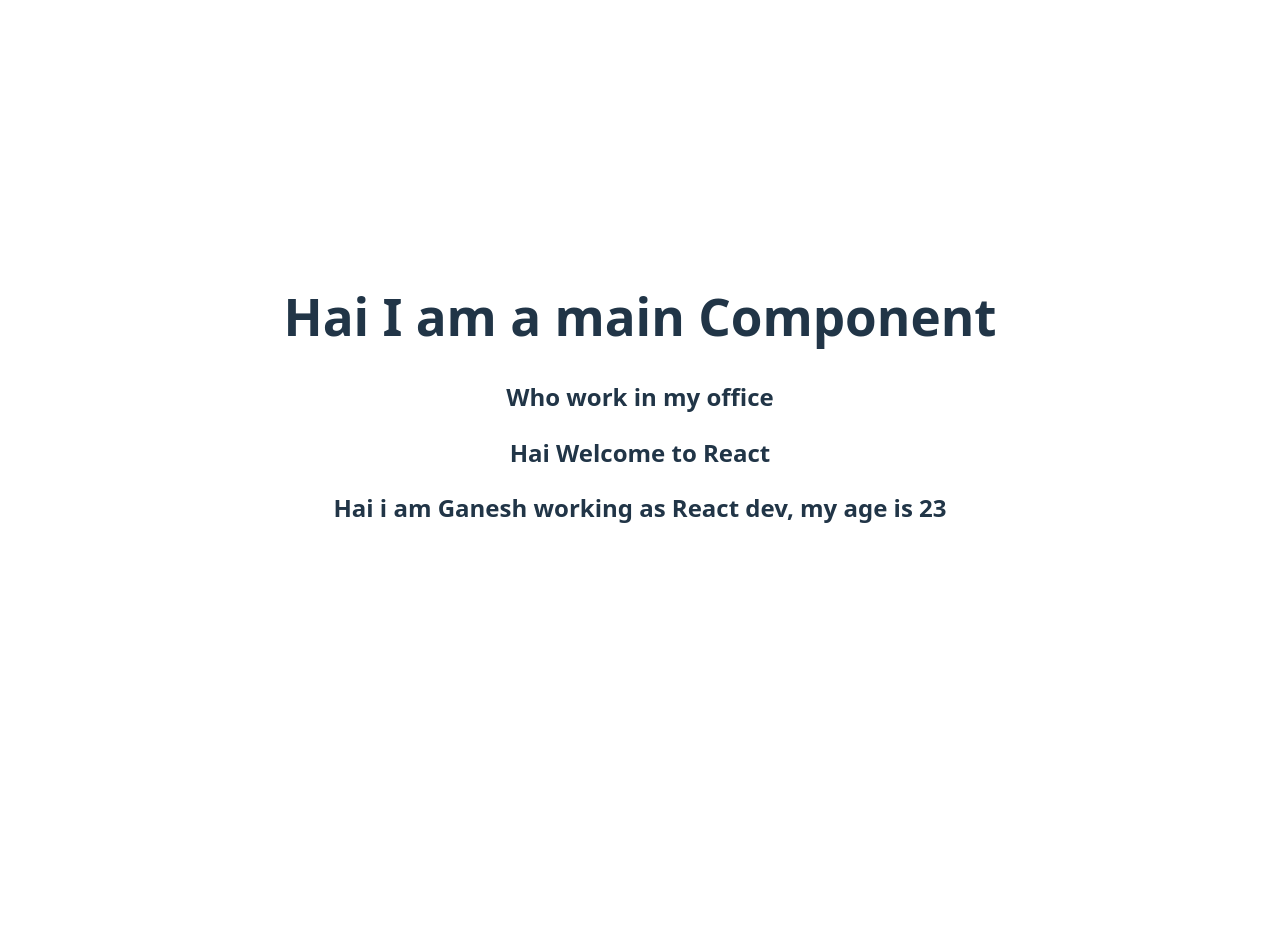
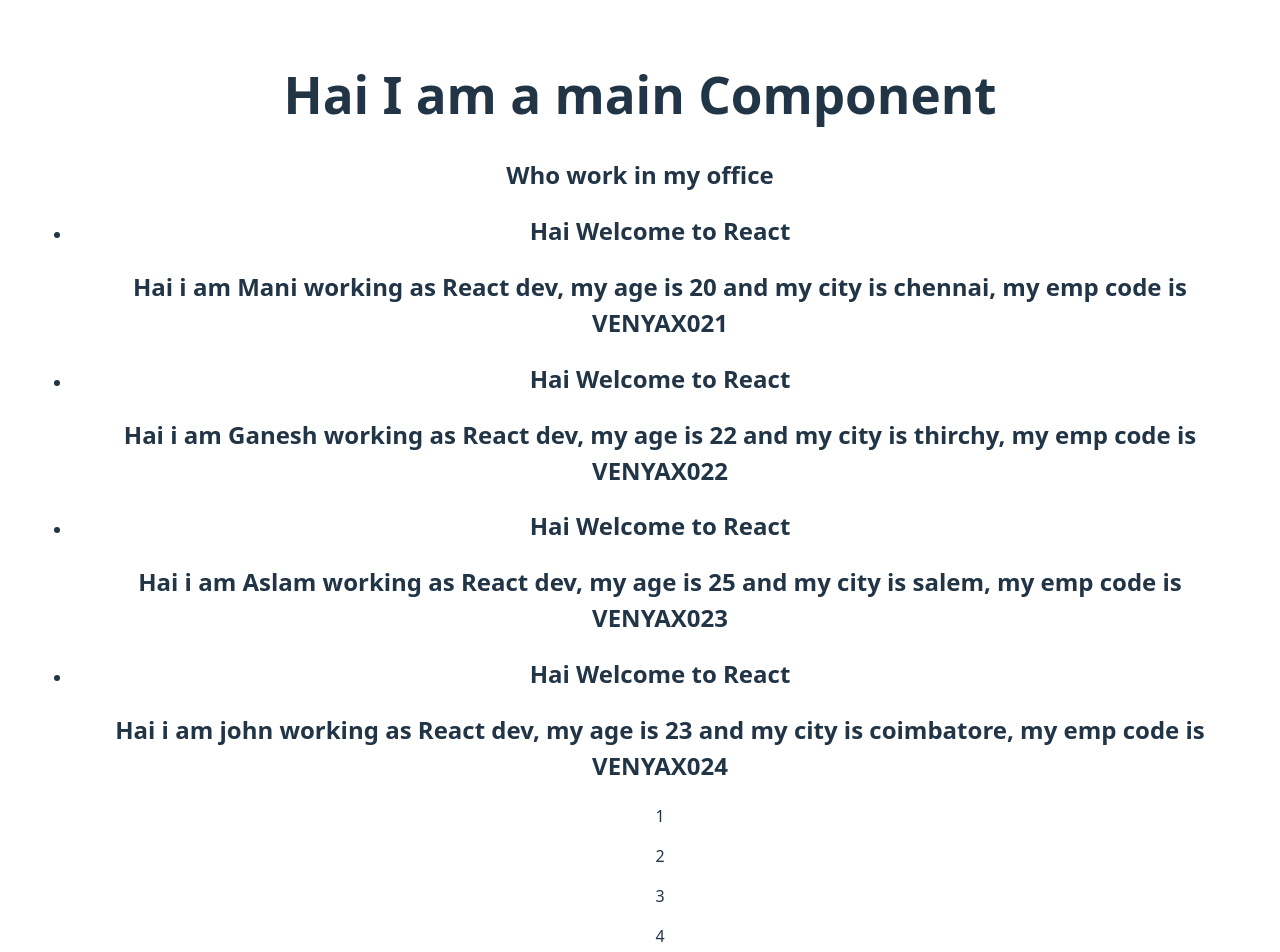
Before and after one commit to haamid122/React_Besant_6Pm, a React (Vite) app in the folder my-app/: page / in a window 1280 px wide. Shown: the top 952 px of the page. Before the commit the page ends 800 px from the top, so only its background shows below. Built offline with nearby package versions, Linux system fonts and the light colour scheme.

Commit message:
second commit

```diff
--- a/my-app/src/components/Employee.jsx
+++ b/my-app/src/components/Employee.jsx
@@ -3,9 +3,10 @@
 function Employee(props) {
 
      // Destructuring - object destructuring
+  const {empDetails} = props;
+  const { empName, age, city, empCode } = empDetails;
 
-  const { empName, age } = props;
-  const text = `Hai i am ${empName} working as React dev, my age is ${age}`;
+  const text = `Hai i am ${empName} working as React dev, my age is ${age} and my city is ${city}, my emp code is ${empCode}`;
 
   return (
     <>
--- a/my-app/src/components/Office.jsx
+++ b/my-app/src/components/Office.jsx
@@ -1,16 +1,83 @@
-import React from 'react'
-import Employee from './Employee.jsx'
+import React from "react";
+import Employee from "./Employee.jsx";
 
 function Office() {
-    const empName = "Ganesh";
-    // const age = "21";
+  // const empName = "Ganesh";
+  // const age = "21";
+
+  const empDetails = {
+    empName: "Mani",
+    age: "20",
+    city: "chennai",
+    empCode: "VENYAX021",
+  };
+
+  const isEmployeeCameToOffice = false;
+
+  const empList = [
+    {
+      empName: "Mani",
+      age: "20",
+      city: "chennai",
+      empCode: "VENYAX021",
+    },
+    {
+      empName: "Ganesh",
+      age: "22",
+      city: "thirchy",
+      empCode: "VENYAX022",
+    },
+    {
+      empName: "Aslam",
+      age: "25",
+      city: "salem",
+      empCode: "VENYAX023",
+    },  {
+      empName: "john",
+      age: "23",
+      city: "coimbatore",
+      empCode: "VENYAX024",
+    }
+  ];
+  const numberList = [1, 2, 3 , 4, 4, 5];
+
   return (
     <>
-    <h2>Who work in my office</h2>
-    <Employee empName={empName} age='23'/>
+      <h2>Who work in my office</h2>
+      {/* <Employee empName={empName} age='29' city='chennai'/> */}
+
+      {/* {empDetails.empName !== undefined &&
+      empDetails.age !== undefined &&
+      empDetails.city !== undefined &&
+      empDetails.empCode !== undefined ? (
+        <Employee empDetails={empDetails} />
+      ) : null} */}
+
+      {/* {empDetails.empName !== undefined &&
+      empDetails.age !== undefined &&
+      empDetails.city !== undefined &&
+      empDetails.empCode !== undefined && (
+        <Employee empDetails={empDetails} />
+      )} */}
+
+      {/* {isEmployeeCameToOffice ? (
+        <h2>Employee came to office</h2>
+      ) : (
+        <h2>Employee didn't came to office</h2>
+      )} */}
+
+     <ul>
+        { empList.map((empDetails, index) =>  <li key={index} ><Employee empDetails = {empDetails}/> </li>)}
+     </ul>
+
+     <ul>
+      {
+        numberList.map((e, index) => <p key={index} >{e}</p>)
+      }
+     </ul>
+
     </>
-
-  )
+  );
 }
 
-export default Office
+export default Office;
```
Also changed, not shown: 1 other file (tests, documents, lock files or other folders).
